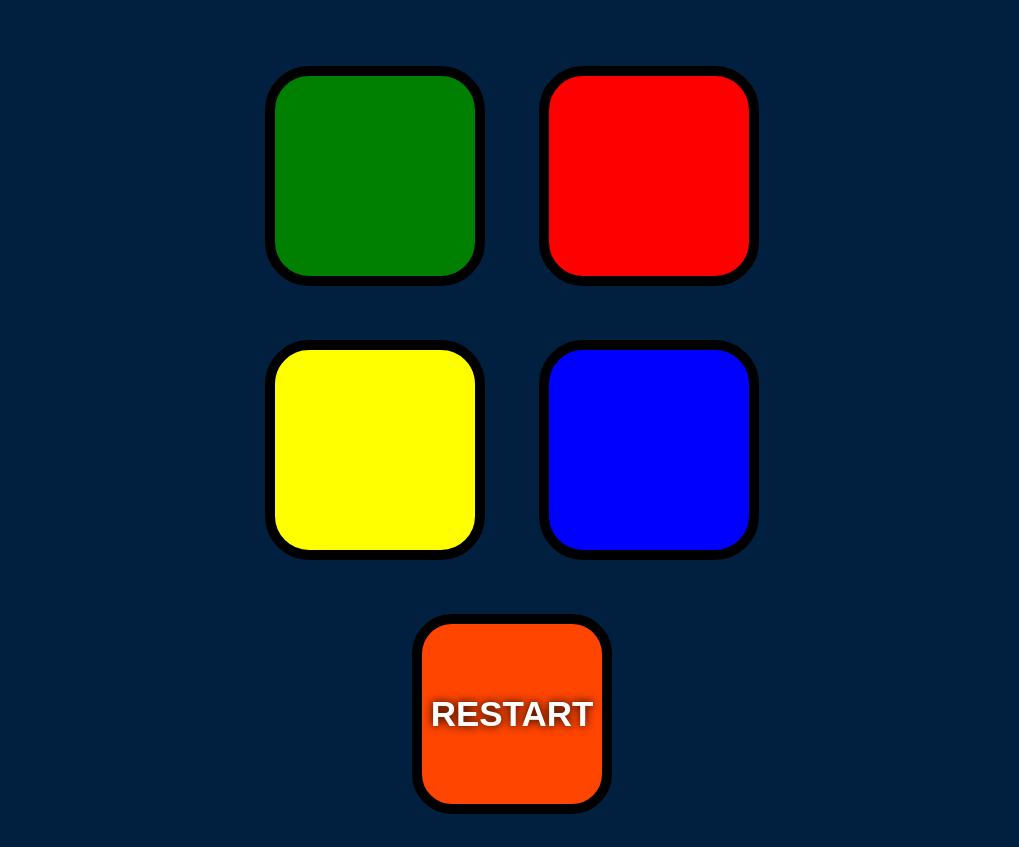
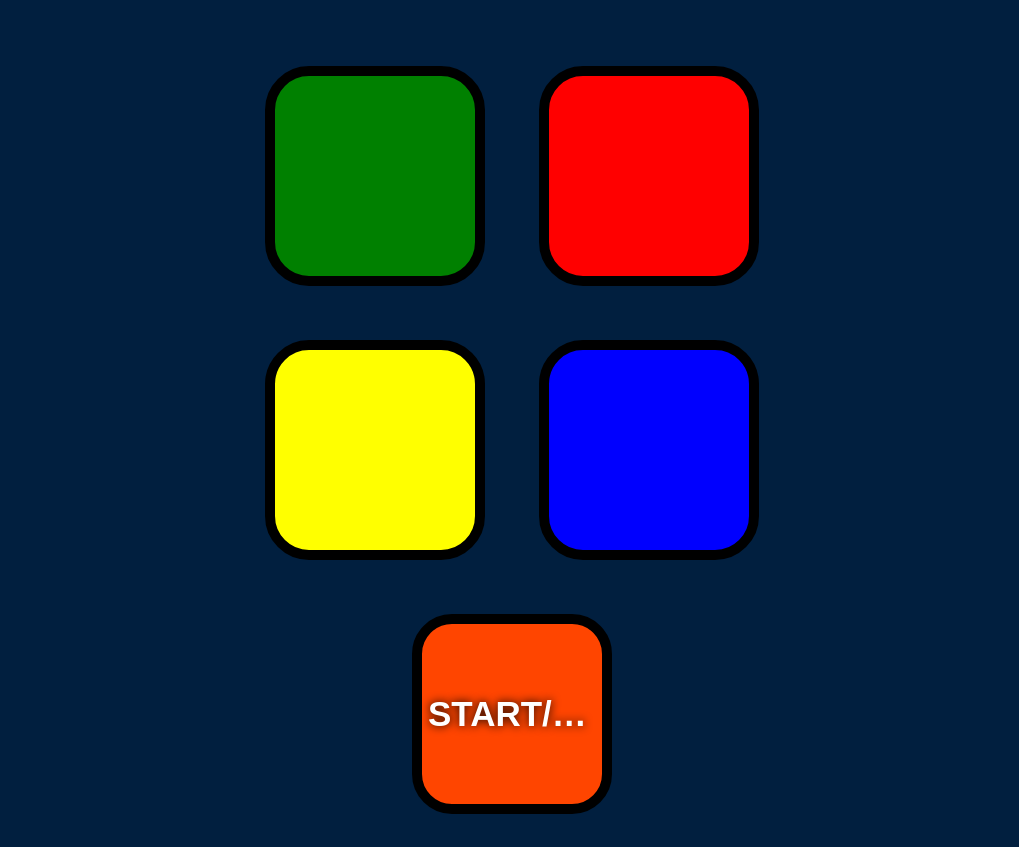
Before and after one commit to TPlatts04/Simon-Game-Challenge-Starting-Files, a plain HTML site: page index.html in a window 1280 px wide. Shown: the part 133-980 px from the top of the page, without its empty margins (128-1147 px from the left). Drawn offline with nearby package versions, Linux system fonts and the light colour scheme.

Commit message:
added start/restart btn

```diff
--- a/index.html
+++ b/index.html
@@ -34,7 +34,7 @@
 
     </div>
 
-    <button type="button" class="restart">RESTART</button>
+    <button type="button" class="restart">START/RESTART</button>
 
   </div>
 
--- a/styles.css
+++ b/styles.css
@@ -60,6 +60,8 @@ body {
   width: 200px;
   border: 10px solid black;
   border-radius: 20%;
+  overflow: hidden;
+  text-overflow: ellipsis;
 }
 
 .pressed {
```
